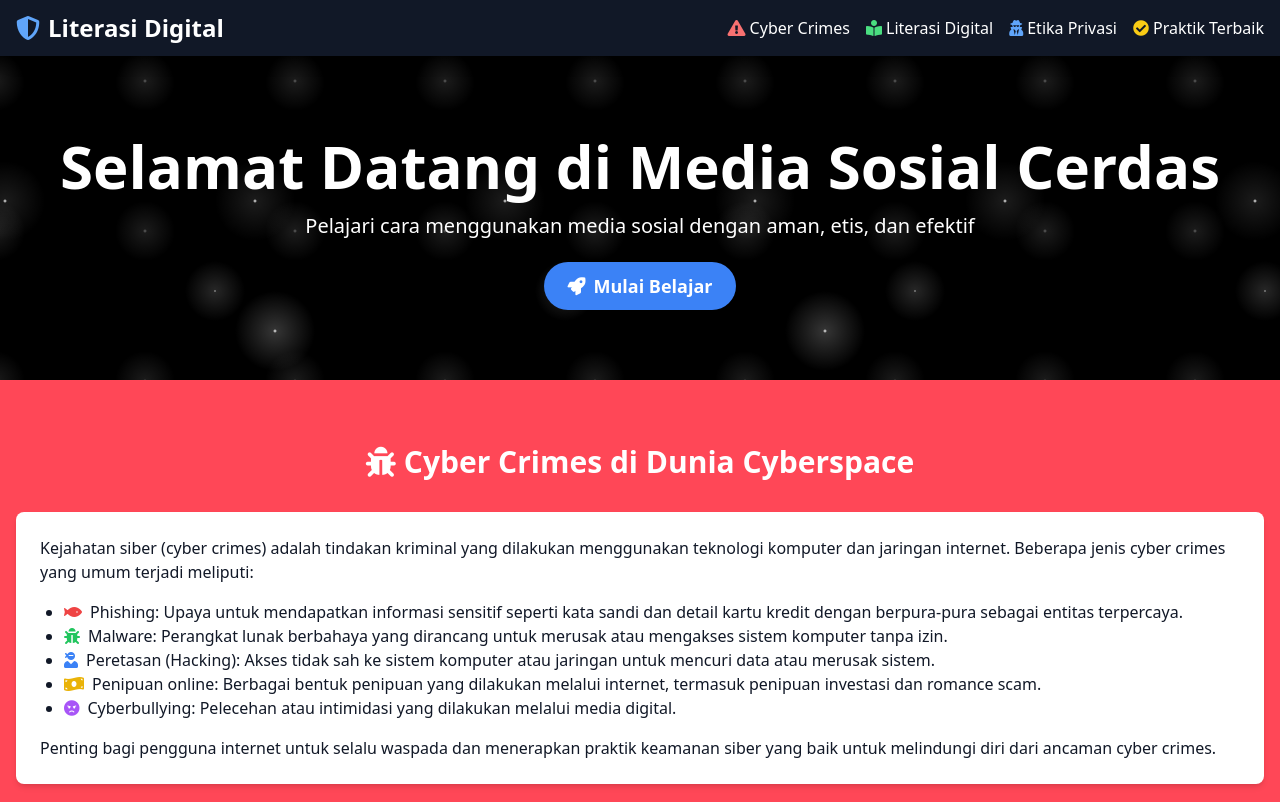
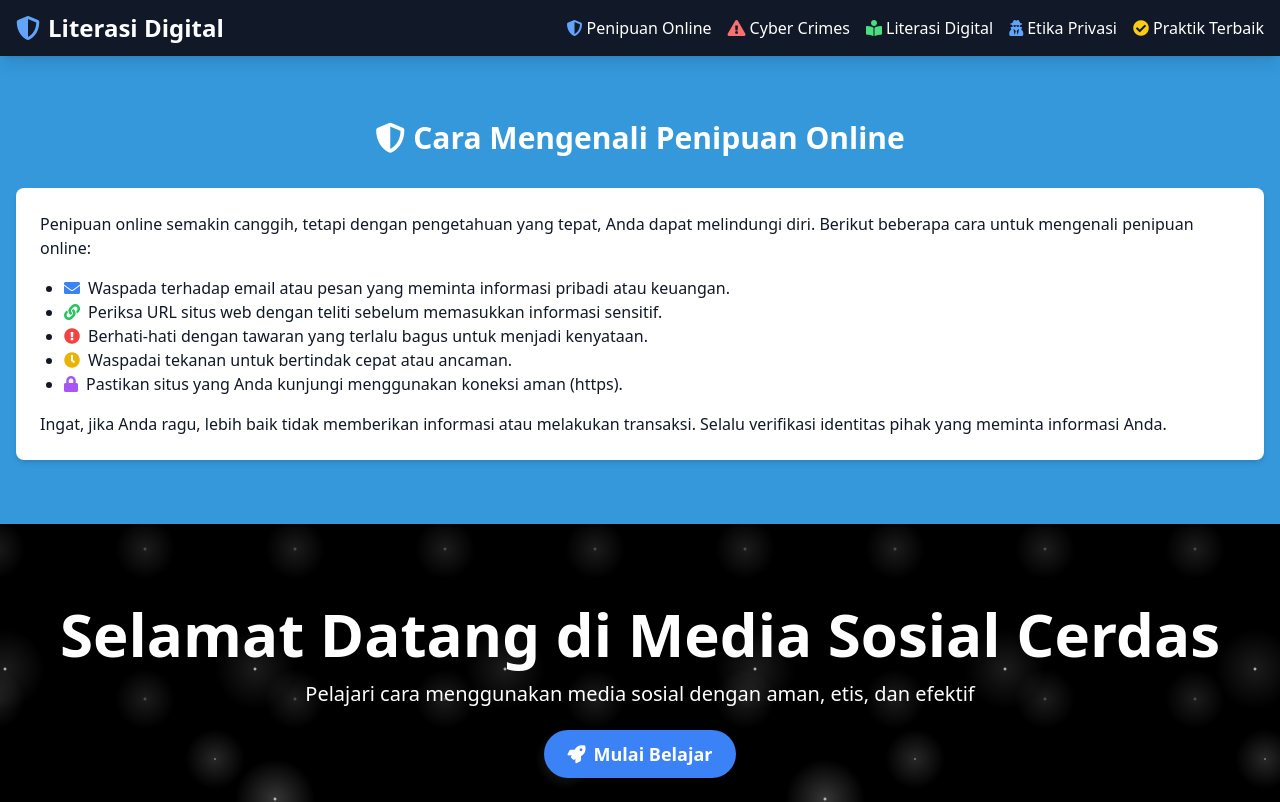
Before and after one commit to agam-riyandana/Literasi-Digital-Indonesia, a plain HTML site: page index.html in a window 1280 px wide. Shown: the top 802 px of the page. Drawn offline with nearby package versions, Linux system fonts and the light colour scheme.

Commit message:
Update index.html

```diff
--- a/index.html
+++ b/index.html
@@ -22,6 +22,7 @@
             background-size: 550px 550px, 350px 350px, 250px 250px, 150px 150px;
             background-position: 0 0, 40px 60px, 130px 270px, 70px 100px;
         }
+        .fraud-detection-bg { background-color: #3498db; }
         .cyber-crimes-bg { background-color: #ff4757; }
         .digital-literacy-bg { background-color: #2ed573; }
         .privacy-ethics-bg { background-color: #5352ed; }
@@ -37,6 +38,7 @@
                     Literasi Digital
                 </a>
                 <ul class="hidden md:flex space-x-4">
+                     <li><a href="#penipuan-online" class="hover:text-blue-400 transition duration-300"><i class="fas fa-shield-alt mr-1 text-blue-400"></i>Penipuan Online</a></li>
                     <li><a href="#cyber-crimes" class="hover:text-red-400 transition duration-300"><i class="fas fa-exclamation-triangle mr-1 text-red-400"></i>Cyber Crimes</a></li>
                     <li><a href="#literasi-digital" class="hover:text-green-400 transition duration-300"><i class="fas fa-book-reader mr-1 text-green-400"></i>Literasi Digital</a></li>
                     <li><a href="#etika-privasi" class="hover:text-blue-400 transition duration-300"><i class="fas fa-user-secret mr-1 text-blue-400"></i>Etika Privasi</a></li>
@@ -47,6 +49,7 @@
                 </button>
             </div>
             <ul id="mobile-menu" class="hidden md:hidden mt-4 space-y-2">
+                <li><a href="#penipuan-online" class="block py-2 hover:bg-gray-800"><i class="fas fa-shield-alt mr-1 text-blue-400"></i>Penipuan Online</a></li>
                 <li><a href="#cyber-crimes" class="block py-2 hover:bg-gray-800"><i class="fas fa-exclamation-triangle mr-1 text-red-400"></i>Cyber Crimes</a></li>
                 <li><a href="#literasi-digital" class="block py-2 hover:bg-gray-800"><i class="fas fa-book-reader mr-1 text-green-400"></i>Literasi Digital</a></li>
                 <li><a href="#etika-privasi" class="block py-2 hover:bg-gray-800"><i class="fas fa-user-secret mr-1 text-blue-400"></i>Etika Privasi</a></li>
@@ -56,6 +59,23 @@
     </header>
 
     <main>
+        <section id="penipuan-online" class="py-16 fraud-detection-bg text-white">
+            <div class="container mx-auto px-4">
+                <h2 class="text-3xl font-bold mb-8 text-center"><i class="fas fa-shield-alt mr-2"></i>Cara Mengenali Penipuan Online</h2>
+                <div class="bg-white text-gray-900 p-6 rounded-lg shadow-md">
+                    <p class="mb-4">Penipuan online semakin canggih, tetapi dengan pengetahuan yang tepat, Anda dapat melindungi diri. Berikut beberapa cara untuk mengenali penipuan online:</p>
+                    <ul class="list-disc pl-6 mb-4">
+                        <li><i class="fas fa-envelope text-blue-500 mr-2"></i>Waspada terhadap email atau pesan yang meminta informasi pribadi atau keuangan.</li>
+                        <li><i class="fas fa-link text-green-500 mr-2"></i>Periksa URL situs web dengan teliti sebelum memasukkan informasi sensitif.</li>
+                        <li><i class="fas fa-exclamation-circle text-red-500 mr-2"></i>Berhati-hati dengan tawaran yang terlalu bagus untuk menjadi kenyataan.</li>
+                        <li><i class="fas fa-clock text-yellow-500 mr-2"></i>Waspadai tekanan untuk bertindak cepat atau ancaman.</li>
+                        <li><i class="fas fa-lock text-purple-500 mr-2"></i>Pastikan situs yang Anda kunjungi menggunakan koneksi aman (https).</li>
+                    </ul>
+                    <p>Ingat, jika Anda ragu, lebih baik tidak memberikan informasi atau melakukan transaksi. Selalu verifikasi identitas pihak yang meminta informasi Anda.</p>
+                </div>
+            </div>
+        </section>
+
         <section class="cyber-bg py-20 text-center text-white">
             <div class="container mx-auto px-4">
                 <h1 class="text-4xl md:text-6xl font-bold mb-4">Selamat Datang di Media Sosial Cerdas</h1>
```
